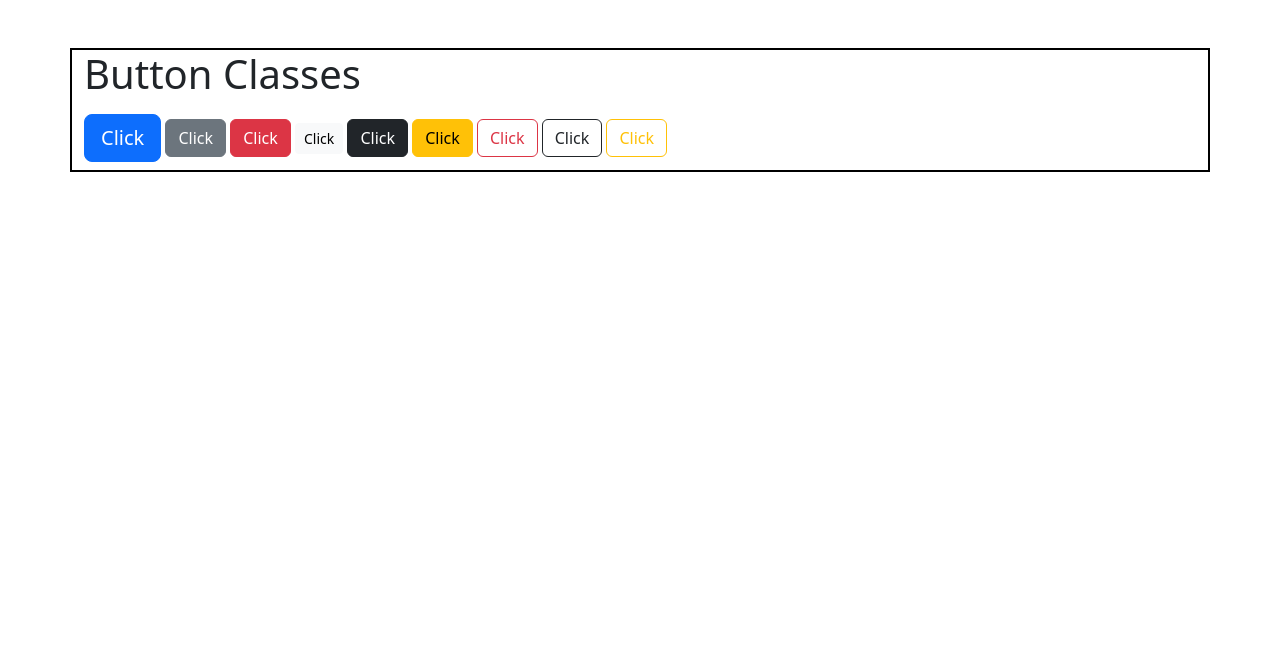
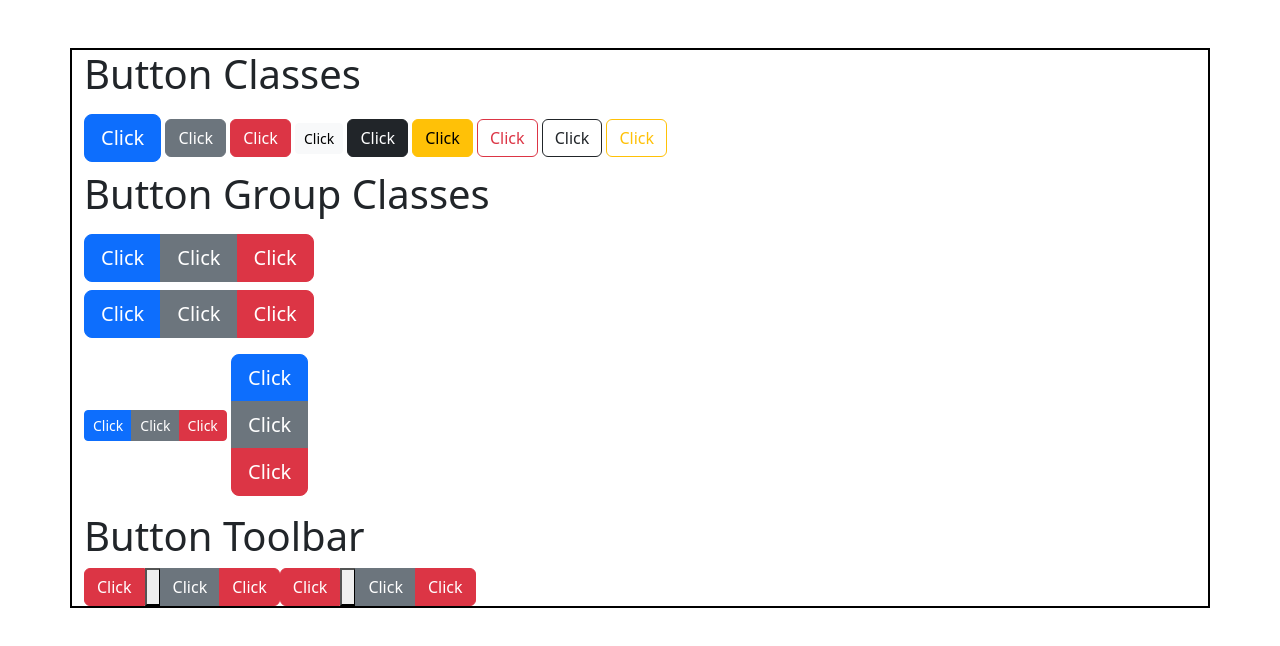
Before and after one commit to Sadia-Ilyas/100-days-of-code, a plain HTML site: page btn classes.html in a window 1280 px wide. Drawn offline with nearby package versions, Linux system fonts and the light colour scheme.

Commit message:
DAY:21 Practice

```diff
--- a/btn classes.html
+++ b/btn classes.html
@@ -30,6 +30,51 @@
              <a class="btn btn-outline-warning" type="button" href="#">Click</a>
             </div>
         </div>
+        <div class="row">
+            <h1>Button Group Classes</h1>
+            <div class="col-4 py-2">
+             <div class=" btn-group btn-group-lg">
+                <button class="btn btn-primary btn-lg " type="button">Click </button>
+                <button class="btn btn-secondary btn-lg " type="button">Click </button>
+                <button class="btn btn-danger btn-lg " type="button">Click </button>
+             </div>
+             <div class="btn-group py-2">
+                <button class="btn btn-primary btn-lg " type="button">Click </button>
+                <button class="btn btn-secondary btn-lg" type="button">Click </button>
+                <button class="btn btn-danger btn-lg " type="button">Click </button>
+             </div>
+             <div class=" btn-group btn-group-sm py-2">
+                <button class="btn btn-primary btn-lg " type="button">Click </button>
+                <button class="btn btn-secondary btn-lg " type="button">Click </button>
+                <button class="btn btn-danger btn-lg " type="button">Click </button>
+             </div>
+             <div class=" btn-group-vertical py-2">
+                <button class="btn btn-primary btn-lg " type="button">Click </button>
+                <button class="btn btn-secondary btn-lg " type="button">Click </button>
+                <button class="btn btn-danger btn-lg " type="button">Click </button>
+             </div>
+
+            </div>
+            </div>
+
+            <div class="row">
+                <h1>Button Toolbar</h1>
+                <div class="btn-toolbar">
+
+                    <div class="btn-group ">
+                        <button class="btn btn-danger" type="button">Click <button>
+                        <button class="btn btn-secondary" type="button">Click </button>
+                        <button class="btn btn-danger" type="button">Click </button>
+                     </div>
+                     <div class="btn-group mr-3">
+                        <button class="btn btn-danger" type="button">Click <button>
+                        <button class="btn btn-secondary" type="button">Click </button>
+                        <button class="btn btn-danger" type="button">Click </button>
+                     </div>
+
+                </div>
+            </div>
+        </div>
 
         </div>
     </div>
```
